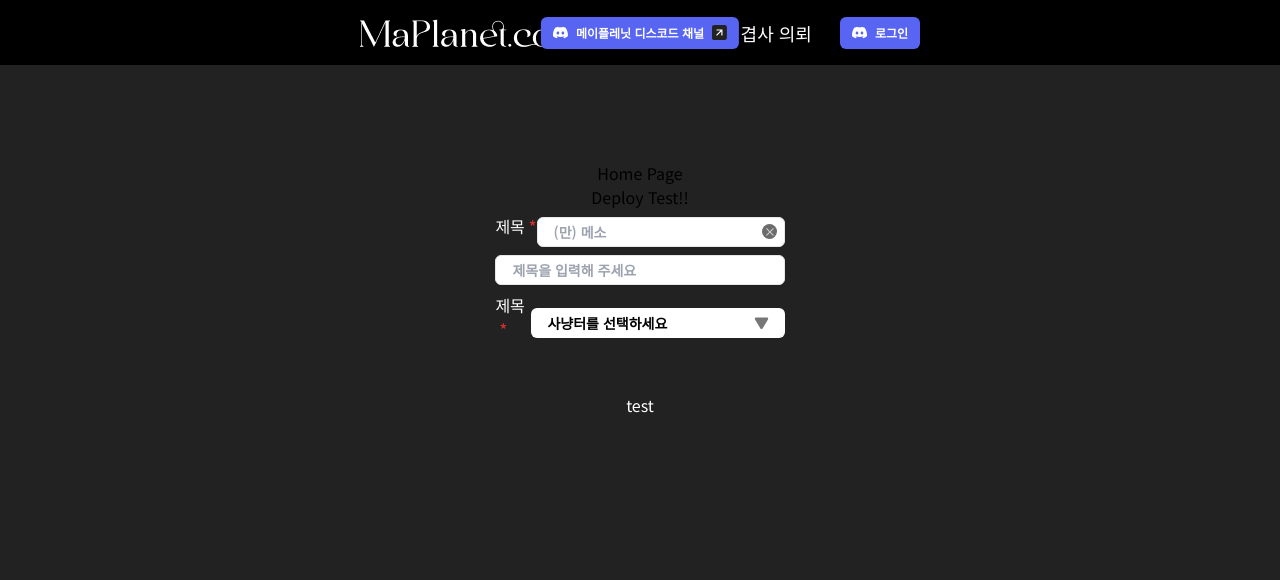
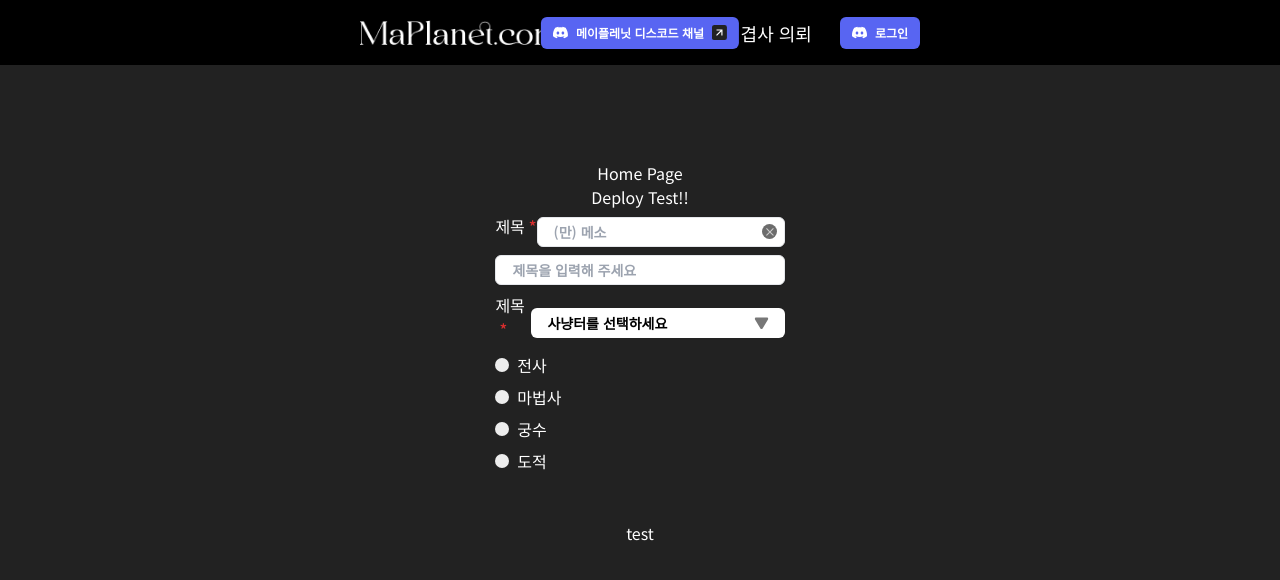
Before and after one commit to osh6006/Maplanet_Front, a Next.js app: page / in a window 1280 px wide. Shown: the top 580 px of the page. Built offline with nearby package versions, Linux system fonts and the light colour scheme.

Commit message:
Feat : Radio Components UI & react-hoor-form 연동

```diff
--- a/src/app/(home)/page.tsx
+++ b/src/app/(home)/page.tsx
@@ -4,9 +4,9 @@ import FormErrorMessage from '@/components/ui/form-error-message';
 import Icon from '@/components/ui/icon';
 import Input from '@/components/ui/input';
 import Label from '@/components/ui/label';
+import Radio from '@/components/ui/radio';
 import Select from '@/components/ui/select';
 import { IJamjjulPost } from '@/types';
-import clsx from 'clsx';
 import { Controller, SubmitHandler, useForm } from 'react-hook-form';
 
 interface IHomePageProps {}
@@ -133,6 +133,29 @@ const HomePage: React.FunctionComponent<IHomePageProps> = () => {
           }}
         />
 
+        <Controller
+          name='job'
+          control={control}
+          rules={{ required: '직업을 선택해 주세요' }}
+          render={({ field: { onChange, name }, fieldState: { error } }) => {
+            return (
+              <>
+                <Radio label={'전사'} name={name} id='전사' onChange={onChange} value={'전사'} />
+                <Radio
+                  label={'마법사'}
+                  name={name}
+                  id='마법사'
+                  onChange={onChange}
+                  value={'마법사'}
+                />
+                <Radio label={'궁수'} name={name} id='궁수' onChange={onChange} value={'궁수'} />
+                <Radio label={'도적'} name={name} id='도적' onChange={onChange} value={'도적'} />
+                {error ? <FormErrorMessage>{error.message}</FormErrorMessage> : null}
+              </>
+            );
+          }}
+        />
+
         <button type='submit' className='mt-10'>
           test
         </button>
--- a/src/app/layout.tsx
+++ b/src/app/layout.tsx
@@ -18,7 +18,7 @@ export default function RootLayout({
 }>) {
   return (
     <html lang='ko'>
-      <body className={`${notoSansKR.className} bg-background`}>{children}</body>
+      <body className={`${notoSansKR.className} bg-background text-white`}>{children}</body>
     </html>
   );
 }
--- a/src/components/ui/icon.tsx
+++ b/src/components/ui/icon.tsx
@@ -3,10 +3,11 @@ import Image from 'next/image';
 interface IIconProps {
   src: string;
   alt: string;
+  className?: string;
 }
 
-const Icon: React.FunctionComponent<IIconProps> = ({ src, alt }) => {
-  return <Image src={src} alt={alt} width={15} height={15} />;
+const Icon: React.FunctionComponent<IIconProps> = ({ src, alt, className }) => {
+  return <Image src={src} alt={alt} width={15} height={15} className={className} />;
 };
 
 export default Icon;
--- a/src/components/ui/navbar.tsx
+++ b/src/components/ui/navbar.tsx
@@ -7,17 +7,10 @@ import Icon from './icon';
 
 const Navbar = () => {
   return (
-    <nav className='relative flex h-[65px] w-full justify-between bg-black px-[360px] text-white'>
-      <div className='flex items-center space-x-4'>
+    <nav className='relative flex h-[65px] w-full justify-between bg-black px-[360px] '>
+      <div className='flex items-center'>
         <Link href='/'>
-          <Image
-            priority={true}
-            src='/images/logo.png'
-            width='0'
-            height='0'
-            alt='logo'
-            className='h-auto w-full'
-          />
+          <Image priority={true} src='/images/logo.png' width='200' height='50' alt='logo' />
         </Link>
       </div>
       <div className='absolute left-1/2 top-1/2 flex -translate-x-1/2 -translate-y-1/2 transform items-center'>
@@ -27,7 +20,7 @@ const Navbar = () => {
           <Icon src={'/svgs/link.svg'} alt='link' />
         </Button>
       </div>
-      <div className='flex items-center space-x-7 text-lg'>
+      <div className='flex items-center space-x-7 whitespace-nowrap text-lg'>
         <Link href='/notice'>공지사항</Link>
         <Link href='/board1'>잠쩔</Link>
         <Link href='/board2'>겹사 의뢰</Link>
--- /dev/null
+++ b/src/components/ui/radio-group.tsx
@@ -0,0 +1,7 @@
+interface IRadioGroupProps {}
+
+const RadioGroup: React.FunctionComponent<IRadioGroupProps> = ({}) => {
+  return <></>;
+};
+
+export default RadioGroup;
--- /dev/null
+++ b/src/components/ui/radio.tsx
@@ -0,0 +1,40 @@
+'use client';
+
+import { InputHTMLAttributes } from 'react';
+import Icon from './icon';
+
+interface IRadioProps extends InputHTMLAttributes<HTMLInputElement> {
+  label: string;
+  name: string;
+  invalid?: boolean;
+  icon?: React.ReactNode;
+  onChange: (...event: any[]) => void;
+}
+
+const Radio: React.FunctionComponent<IRadioProps> = ({ label, name, icon, onChange, ...props }) => {
+  return (
+    <div className='flex  items-center gap-x-2'>
+      <input
+        {...props}
+        type='radio'
+        value={props.value}
+        name={name}
+        aria-label={label}
+        className='peer hidden'
+        onChange={() => onChange(props?.value)}
+      />
+      {icon}
+      <label htmlFor={props.id} className='hidden focus:ring-2 focus:ring-main peer-checked:block'>
+        <Icon src='/svgs/check-true.svg' alt='chektrue' />
+      </label>
+      <label htmlFor={props.id} className='block peer-checked:hidden'>
+        <Icon src='/svgs/check-false.svg' alt='chektrue' />
+      </label>
+      <label htmlFor={props.id} className='flex w-full gap-x-2 peer-checked:text-main'>
+        {label}
+      </label>
+    </div>
+  );
+};
+
+export default Radio;
```
